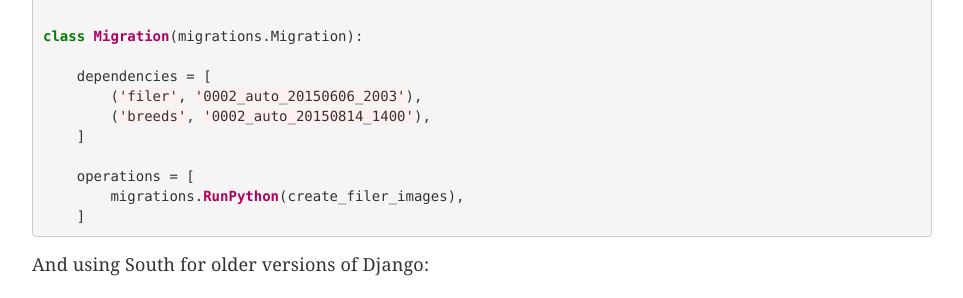
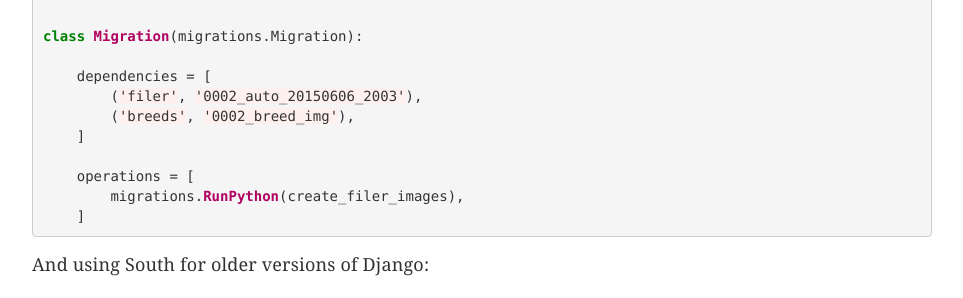
Before and after one commit to bennylope/bennylope.github.com, a Jekyll site: the page built from _posts/2015-08-13-django-filer-migrations.md, in a window 1280 px wide and 900 px high, scrolled down 2864 px. Shown: the part 152-450 px from the top of the window, without its empty margins (158-1121 px from the left). Built offline with Jekyll 4.4.1, drawn with Linux system fonts in a browser that asks for light colours; some web fonts are replaced; comment, search, counter and statistics services are not loaded.

Commit message:
Fixes migration reference

```diff
--- a/_posts/2015-08-13-django-filer-migrations.md
+++ b/_posts/2015-08-13-django-filer-migrations.md
@@ -158,7 +158,7 @@ class Migration(migrations.Migration):
 
     dependencies = [
         ('filer', '0002_auto_20150606_2003'),
-        ('breeds', '0002_auto_20150814_1400'),
+        ('breeds', '0002_breed_img'),
     ]
 
     operations = [
```
